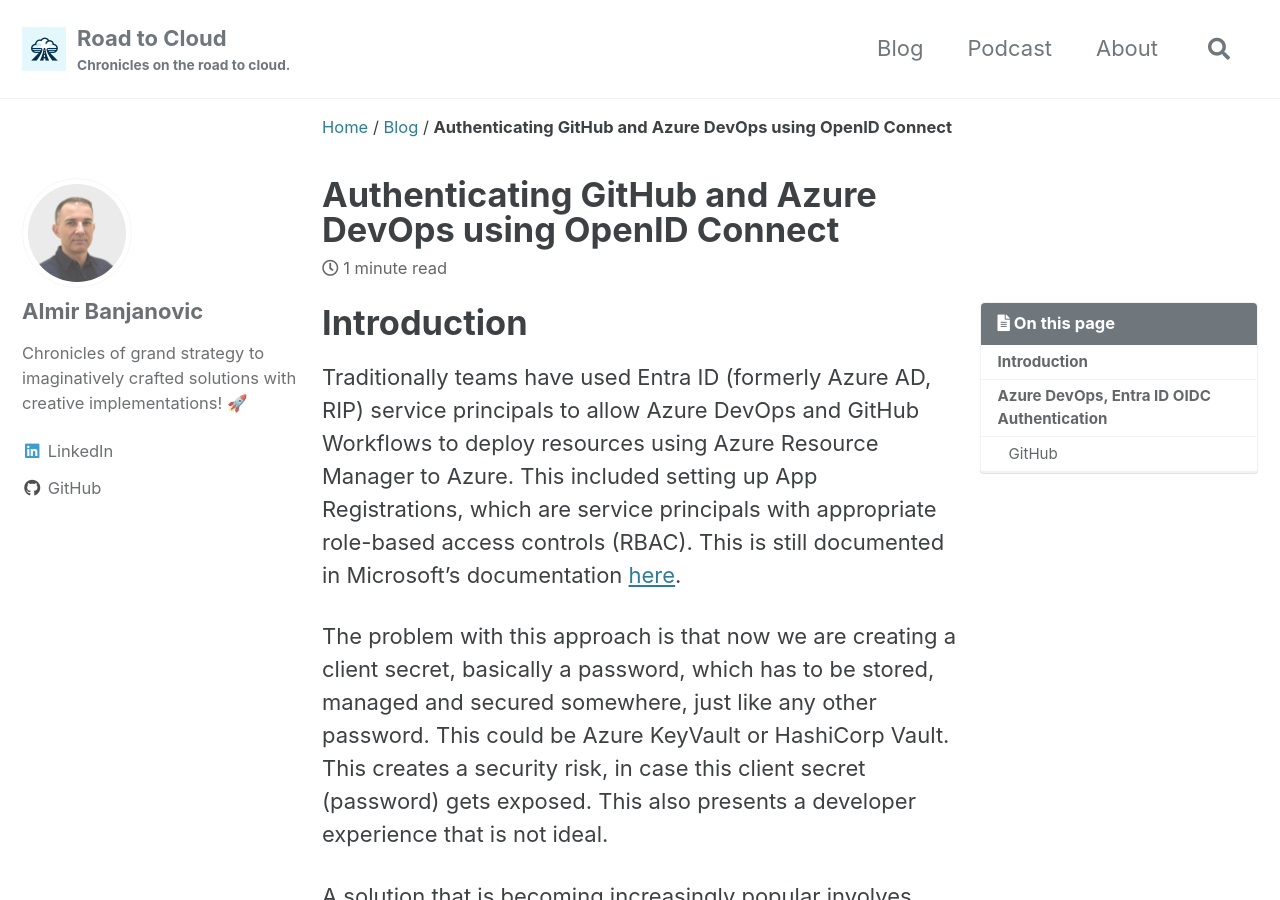
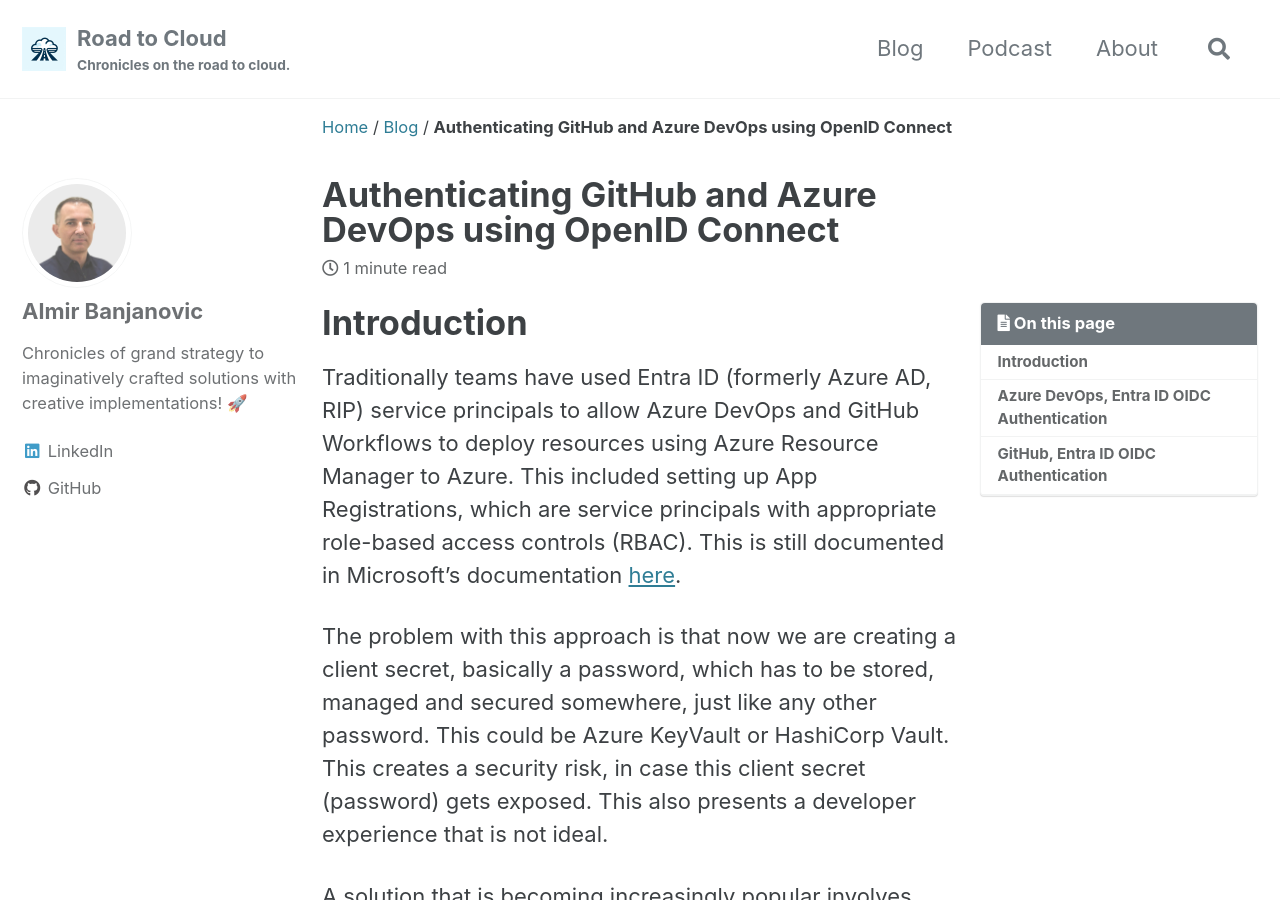
Before and after one commit to almirbanjanovic/roadtocloud.github.io, a Jekyll site: the page built from blog/_posts/2024-03-01-github-and-azure-devops-oidc-authentication.md, in a window 1280 px wide and 900 px high. Built offline with Jekyll 4.4.1, drawn with Linux system fonts in a browser that asks for light colours; cached includes are drawn as plain includes; some of the changed text lies outside the part shown.

Commit message:
Update 2024-03-01-github-and-azure-devops-oidc-authentication.md

```diff
--- a/blog/_posts/2024-03-01-github-and-azure-devops-oidc-authentication.md
+++ b/blog/_posts/2024-03-01-github-and-azure-devops-oidc-authentication.md
@@ -31,7 +31,7 @@ Microsoft's Chief Architect John Savill explains OIDC authentication with Worklo
 
 <iframe width="560" height="315" src="https://www.youtube.com/embed/saTUeR_U3lA?si=r3OMGYwt5DVX3Iii" title="YouTube video player" frameborder="0" allow="accelerometer; autoplay; clipboard-write; encrypted-media; gyroscope; picture-in-picture; web-share" allowfullscreen></iframe>
 
-### GitHub
+# GitHub, Entra ID OIDC Authentication
 How does this flow look for GitHub and GitHub Actions Workflows?  Well pretty similar to Azure DevOps and Azure Pipelines.  Check it out, gone are secrets!
 
 <figure>
```
